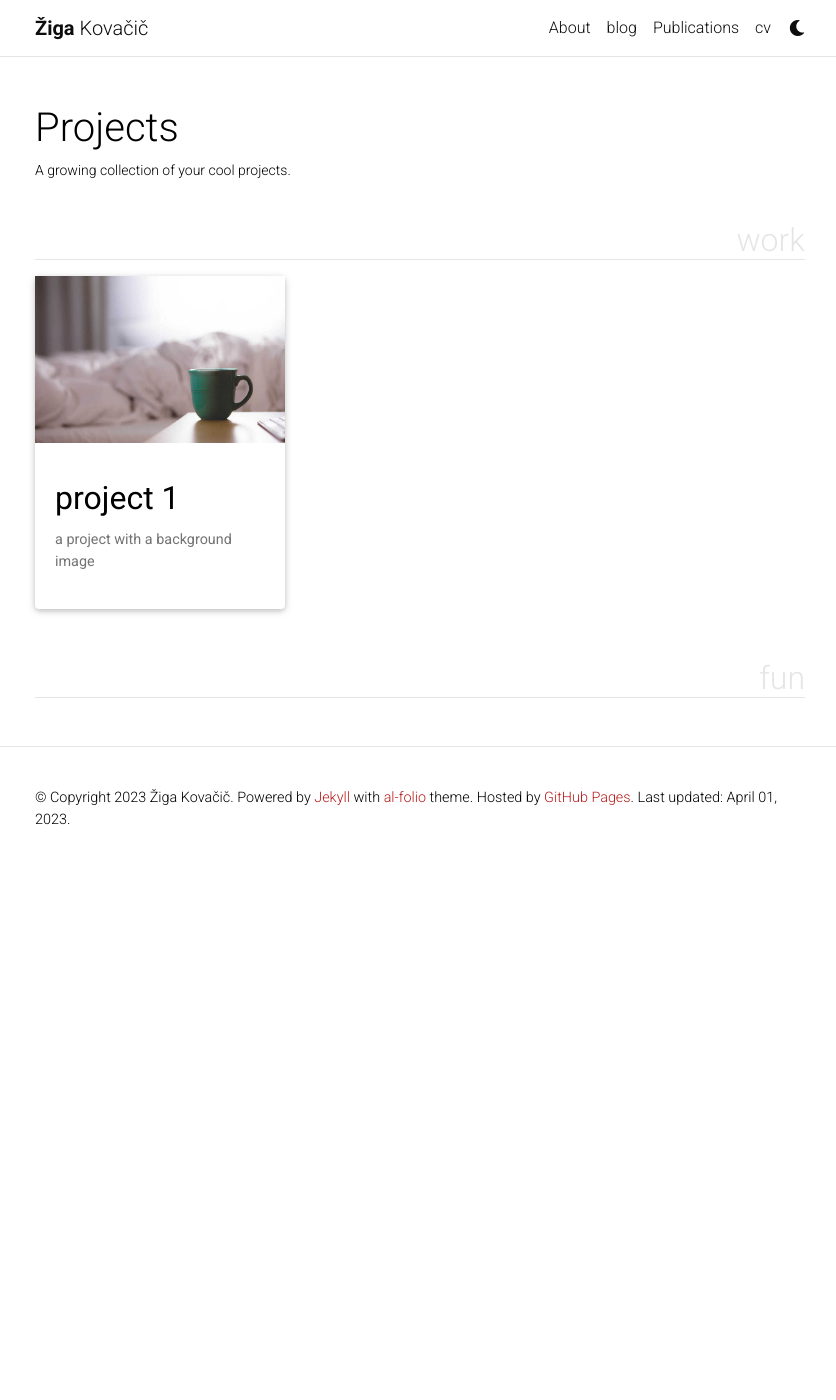
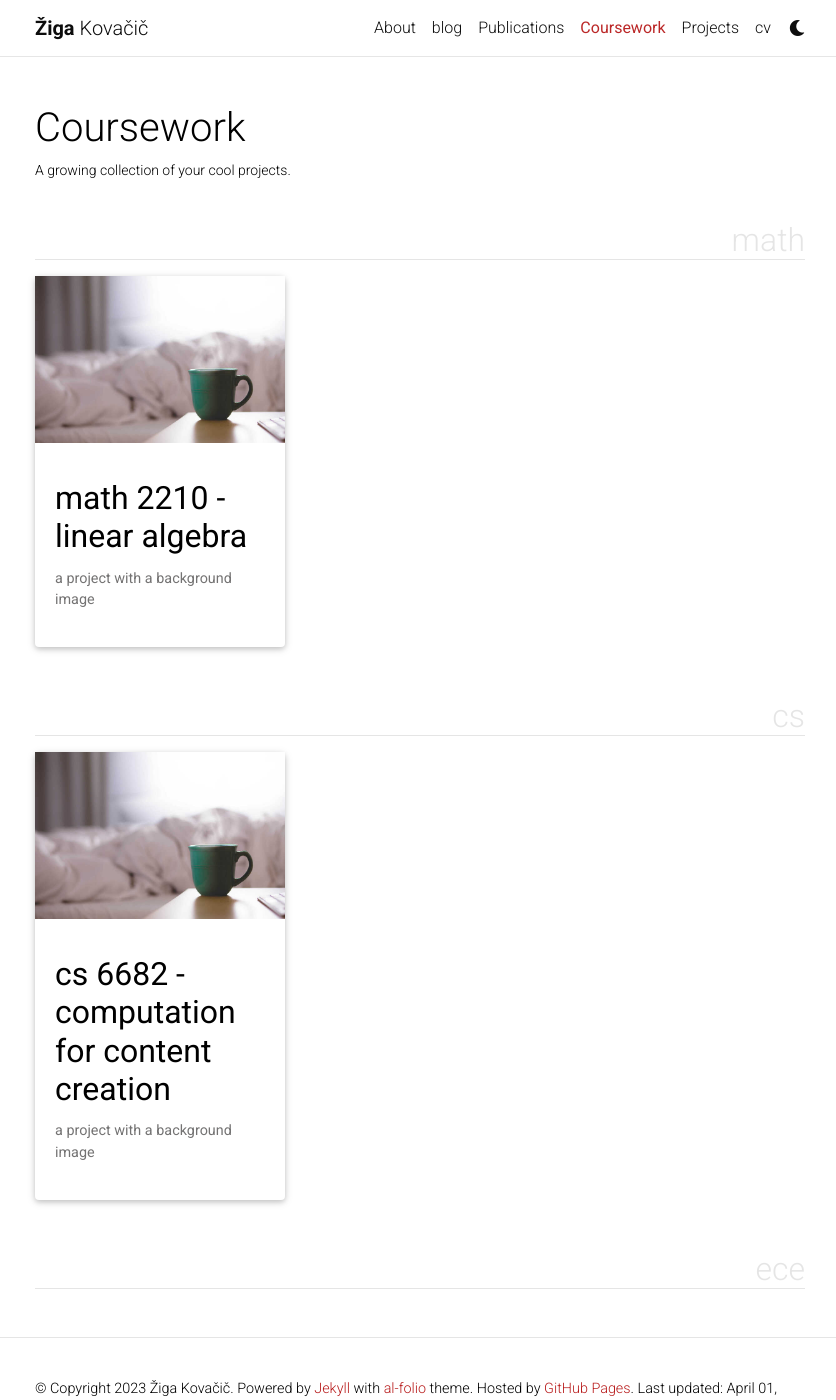
Before and after one commit to zzigak/web, a Jekyll site: the page built from _pages/projects.md, in a window 1280 px wide and 1400 px high. Shown: the whole window, without its empty margins (220-1056 px from the left). Built offline with Jekyll 4.4.1, drawn with Linux system fonts in a browser that asks for light colours; full-size pictures stand in for the smaller copies a plugin makes; comment, search, counter and statistics services are not loaded; a style sheet for code colours, icons or effects is not loaded.

Commit message:
added coursework option

````diff
--- a/_pages/projects.md
+++ b/_pages/projects.md
@@ -1,11 +1,11 @@
 ---
 layout: page
-title: Projects
+title: Coursework
 permalink: /projects/
 description: A growing collection of your cool projects.
-nav: false
+nav: true
 nav_order: 2
-display_categories: [work, fun]
+display_categories: [math, cs, ece]
 horizontal: false
 exclude: true
 ---
--- a/_projects/1_project.md
+++ b/_projects/CS6682.md
@@ -1,24 +1,15 @@
 ---
 layout: page
-title: project 1
+title: CS 6682 - Computation for Content Creation
 description: a project with a background image
 img: assets/img/12.jpg
 importance: 1
-category: work
+category: cs
 ---
 
 Every project has a beautiful feature showcase page.
 It's easy to include images in a flexible 3-column grid format.
 Make your photos 1/3, 2/3, or full width.
-
-To give your project a background in the portfolio page, just add the img tag to the front matter like so:
-
-    ---
-    layout: page
-    title: project
-    description: a project with a background image
-    img: /assets/img/12.jpg
-    ---
 
 <div class="row">
     <div class="col-sm mt-3 mt-md-0">
@@ -34,7 +25,7 @@ To give your project a background in the portfolio page, just add the img tag to
 <div class="caption">
     Caption photos easily. On the left, a road goes through a tunnel. Middle, leaves artistically fall in a hipster photoshoot. Right, in another hipster photoshoot, a lumberjack grasps a handful of pine needles.
 </div>
-<div class="row">
+<div class="row"
     <div class="col-sm mt-3 mt-md-0">
         {% include figure.html path="assets/img/5.jpg" title="example image" class="img-fluid rounded z-depth-1" %}
     </div>
--- /dev/null
+++ b/_projects/MATH2210.md
@@ -0,0 +1,71 @@
+---
+layout: page
+title: MATH 2210 - Linear Algebra
+description: a project with a background image
+img: assets/img/12.jpg
+importance: 1
+category: math
+---
+
+Every project has a beautiful feature showcase page.
+It's easy to include images in a flexible 3-column grid format.
+Make your photos 1/3, 2/3, or full width.
+
+<div class="row">
+    <div class="col-sm mt-3 mt-md-0">
+        {% include figure.html path="assets/img/1.jpg" title="example image" class="img-fluid rounded z-depth-1" %}
+    </div>
+    <div class="col-sm mt-3 mt-md-0">
+        {% include figure.html path="assets/img/3.jpg" title="example image" class="img-fluid rounded z-depth-1" %}
+    </div>
+    <div class="col-sm mt-3 mt-md-0">
+        {% include figure.html path="assets/img/5.jpg" title="example image" class="img-fluid rounded z-depth-1" %}
+    </div>
+</div>
+<div class="caption">
+    Caption photos easily. On the left, a road goes through a tunnel. Middle, leaves artistically fall in a hipster photoshoot. Right, in another hipster photoshoot, a lumberjack grasps a handful of pine needles.
+</div>
+<div class="row"
+    <div class="col-sm mt-3 mt-md-0">
+        {% include figure.html path="assets/img/5.jpg" title="example image" class="img-fluid rounded z-depth-1" %}
+    </div>
+</div>
+<div class="caption">
+    This image can also have a caption. It's like magic.
+</div>
+
+You can also put regular text between your rows of images.
+Say you wanted to write a little bit about your project before you posted the rest of the images.
+You describe how you toiled, sweated, *bled* for your project, and then... you reveal its glory in the next row of images.
+
+
+<div class="row justify-content-sm-center">
+    <div class="col-sm-8 mt-3 mt-md-0">
+        {% include figure.html path="assets/img/6.jpg" title="example image" class="img-fluid rounded z-depth-1" %}
+    </div>
+    <div class="col-sm-4 mt-3 mt-md-0">
+        {% include figure.html path="assets/img/11.jpg" title="example image" class="img-fluid rounded z-depth-1" %}
+    </div>
+</div>
+<div class="caption">
+    You can also have artistically styled 2/3 + 1/3 images, like these.
+</div>
+
+
+The code is simple.
+Just wrap your images with `<div class="col-sm">` and place them inside `<div class="row">` (read more about the <a href="https://getbootstrap.com/docs/4.4/layout/grid/">Bootstrap Grid</a> system).
+To make images responsive, add `img-fluid` class to each; for rounded corners and shadows use `rounded` and `z-depth-1` classes.
+Here's the code for the last row of images above:
+
+{% raw %}
+```html
+<div class="row justify-content-sm-center">
+    <div class="col-sm-8 mt-3 mt-md-0">
+        {% include figure.html path="assets/img/6.jpg" title="example image" class="img-fluid rounded z-depth-1" %}
+    </div>
+    <div class="col-sm-4 mt-3 mt-md-0">
+        {% include figure.html path="assets/img/11.jpg" title="example image" class="img-fluid rounded z-depth-1" %}
+    </div>
+</div>
+```
+{% endraw %}
````
Also changed, not shown: _data/repositories.yml (+3 -8 lines), _pages/repositories.md (added, +30 -0 lines).
